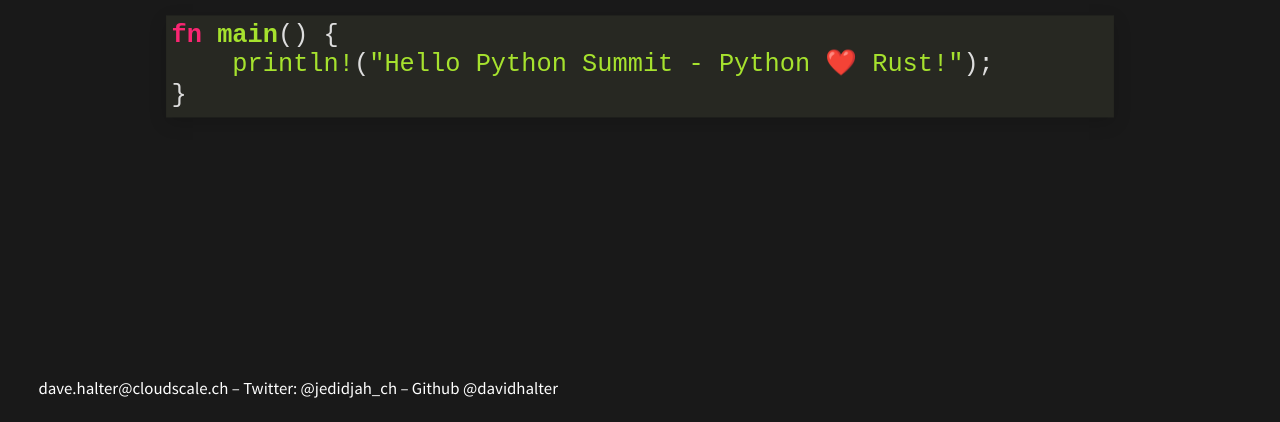
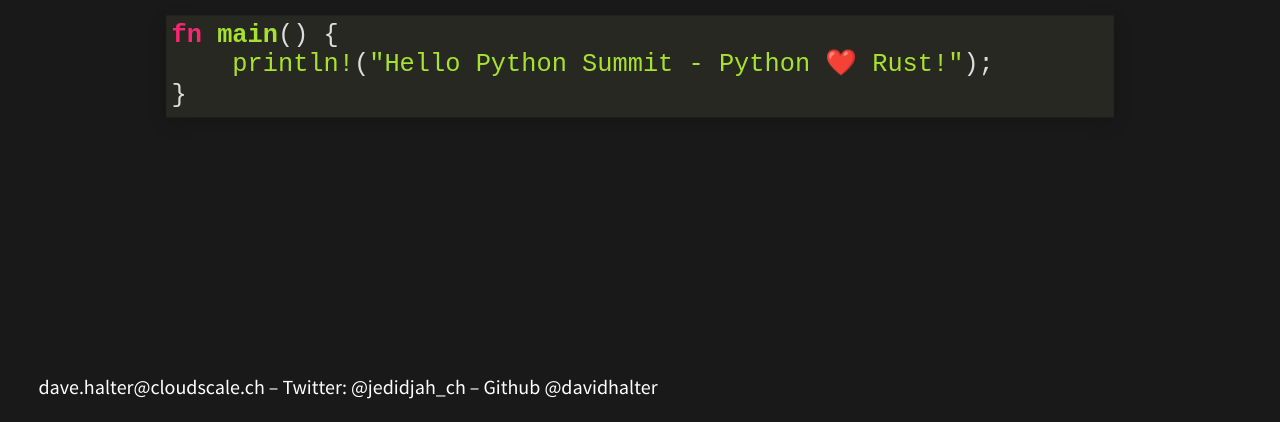
Before and after one commit to davidhalter/rust-for-python-developers, a website: page reveal.js-master/index.html in a window 1280 px wide. Shown: the part 378-800 px from the top of the page. Drawn offline with nearby package versions, Linux system fonts and the light colour scheme.

Commit message:
Fix footer

```diff
--- a/reveal.js-master/index.html
+++ b/reveal.js-master/index.html
@@ -222,7 +222,7 @@ This is the last Python Summit, thanks Danilo, Denis & César
                 position: absolute;
                 bottom: 3%;
                 left: 3%;
-                font-size: 0.4em;
+                font-size: 2.5vh;
             }
         </style>
 
```
